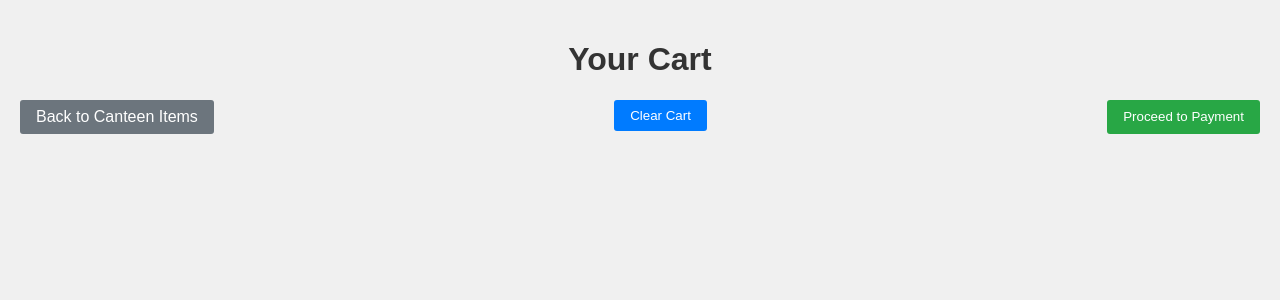
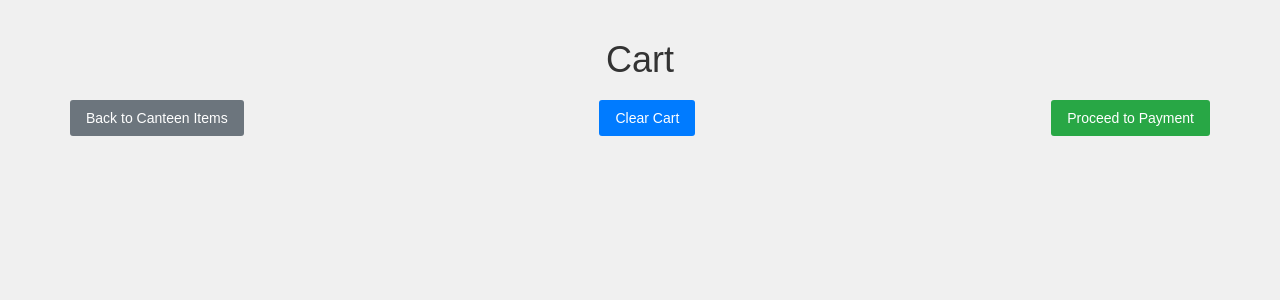
Before and after one commit to PSGSudalai/Canteen_QR, a Django app: page /cart/ in a window 1280 px wide. Shown: the top 300 px of the page. Run offline with Django 5.2, Linux system fonts and the light colour scheme; data that the repository does not hold is empty; some libraries are stand-ins or nearby versions.

Commit message:
cart change css

```diff
--- a/BASE/templates/cart/cart_list.html
+++ b/BASE/templates/cart/cart_list.html
@@ -3,6 +3,9 @@
 <head>
     <meta charset="UTF-8">
     <meta name="viewport" content="width=device-width, initial-scale=1.0">
+     <!-- Bootstrap CSS -->
+     <link rel="stylesheet" href="https://maxcdn.bootstrapcdn.com/bootstrap/3.4.1/css/bootstrap.min.css">
+
     <title>Cart</title>
     <style>
         /* Style for the body */
@@ -122,7 +125,8 @@
     </style>
 </head>
 <body>
-    <h1>Your Cart</h1>
+    <div class="container">
+    <h1> Cart</h1>
     <ul>
         {% for item in cart_items %}
             <li>
@@ -131,10 +135,15 @@
                     <p>{{ item.item.identity }}</p>
                     <p>Quantity: {{ item.quantity }}</p>
                 </div>
+                <div>
+
                 <form method="post" action="{% url 'delete_cart_item' item.id %}">
                     {% csrf_token %}
-                    <button class="delete-button" type="submit">Delete</button>
+                    <input type="number" value="1" min="1"/>
+                    <button class="btn btn-primary" >Change</button>
+                    <button class="btn btn-danger" type="submit">Delete</button>
                 </form>
+                </div>
             </li>
         {% endfor %}
     </ul>
@@ -146,6 +155,7 @@
         </form>
         <button class="payment-button" onclick="openQRScanner()">Proceed to Payment</button>
     </div>
+    </div>
 
     <script>
         function openQRScanner() {
```
